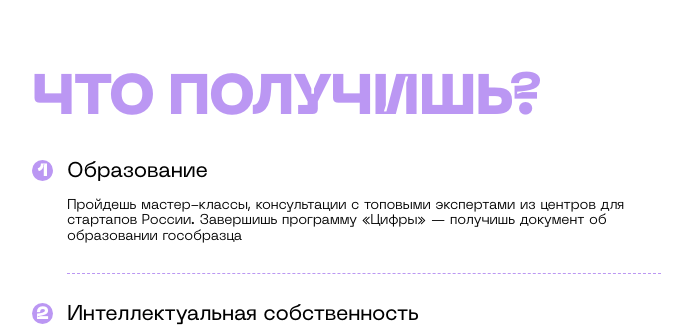
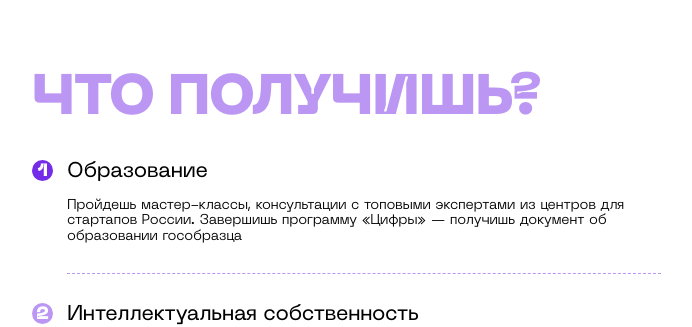
Before and after one commit to push-ebx/cifra, a Next.js app: page / in a window 1280 px wide. Shown: the part 5160-5487 px from the top of the page, without its empty margins (420-1112 px from the left). Built offline with nearby package versions, Linux system fonts and the light colour scheme.

Commit message:
feat: implement scroll-based active state for card indicators

```diff
--- a/src/app/(main)/_blocks/what-do-u-get/what-do-u-get.module.scss
+++ b/src/app/(main)/_blocks/what-do-u-get/what-do-u-get.module.scss
@@ -30,12 +30,6 @@ section.root {
     .cardWrapper {
       display: flex;
       gap: 1rem;
-
-      &:hover {
-        .indexWrapper {
-          background-color: var(--violete-dark);
-        }
-      }
 
       @include breakpoint.tabletDown {
         flex-direction: column;
@@ -76,6 +70,10 @@ section.root {
     }
   }
 
+  .active {
+     background-color: var(--violete-dark) !important;
+  }
+
   .maskot {
     width: 47.8125rem;
     height: 42.0625rem;
--- a/src/app/(main)/_blocks/what-do-u-get/what-do-u-get.tsx
+++ b/src/app/(main)/_blocks/what-do-u-get/what-do-u-get.tsx
@@ -1,17 +1,44 @@
+'use client';
+
+import { clsx } from 'clsx';
+
 import { Body, Container, Display, Heading, Image } from '@/components/ui';
+import { useScrollIndexV2 } from '@/hooks/client/use-scroll-index-v2';
 
 import styles from './what-do-u-get.module.scss';
 
 export const WhatDoUGet = () => {
+	const { index: active, rootRef } = useScrollIndexV2(cards.length, {
+		pivotRatio: 0.35,
+		startFromZero: true,
+	});
+
+	const stickyActive = Math.max(0, Math.min(active ?? 0, cards.length - 1));
+
 	return (
-		<Container className={styles.root} data-theme="white" tag="section">
+		<Container
+			ref={rootRef}
+			className={styles.root}
+			data-theme="white"
+			tag="section"
+		>
 			<Heading className={styles.heading} color="violete" size="xl">
 				Что получишь?
 			</Heading>
 			<div className={styles.cards}>
 				{cards.map((card, index) => (
-					<div key={index} className={styles.cardWrapper}>
-						<div className={styles.indexWrapper}>
+					<div
+						key={index}
+						className={clsx(styles.cardWrapper)}
+						data-index={index + 1}
+						data-scroll-item={true}
+					>
+						<div
+							className={clsx(
+								styles.indexWrapper,
+								stickyActive === index && styles.active
+							)}
+						>
 							<Display color="secondary" size="xs">
 								{index + 1}
 							</Display>
```
